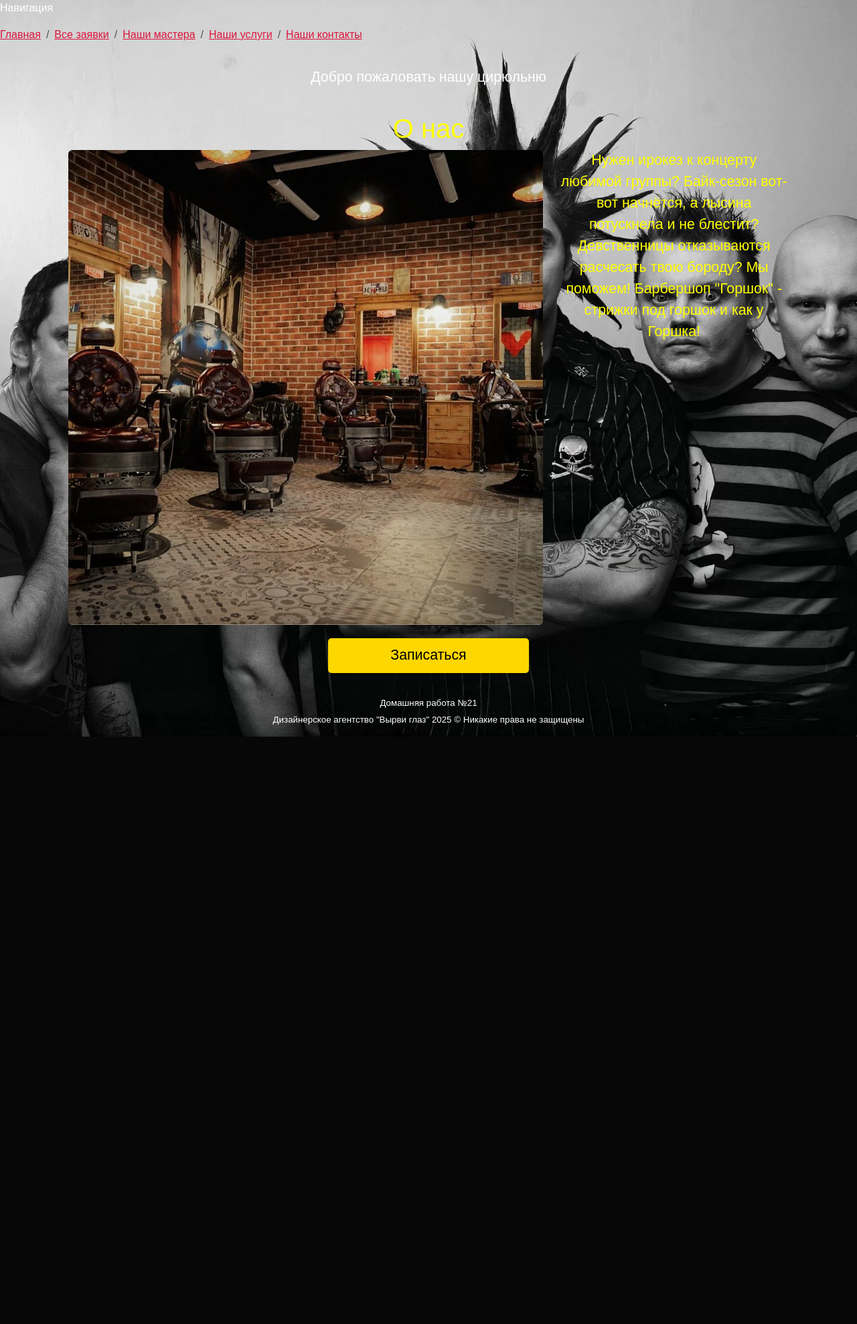
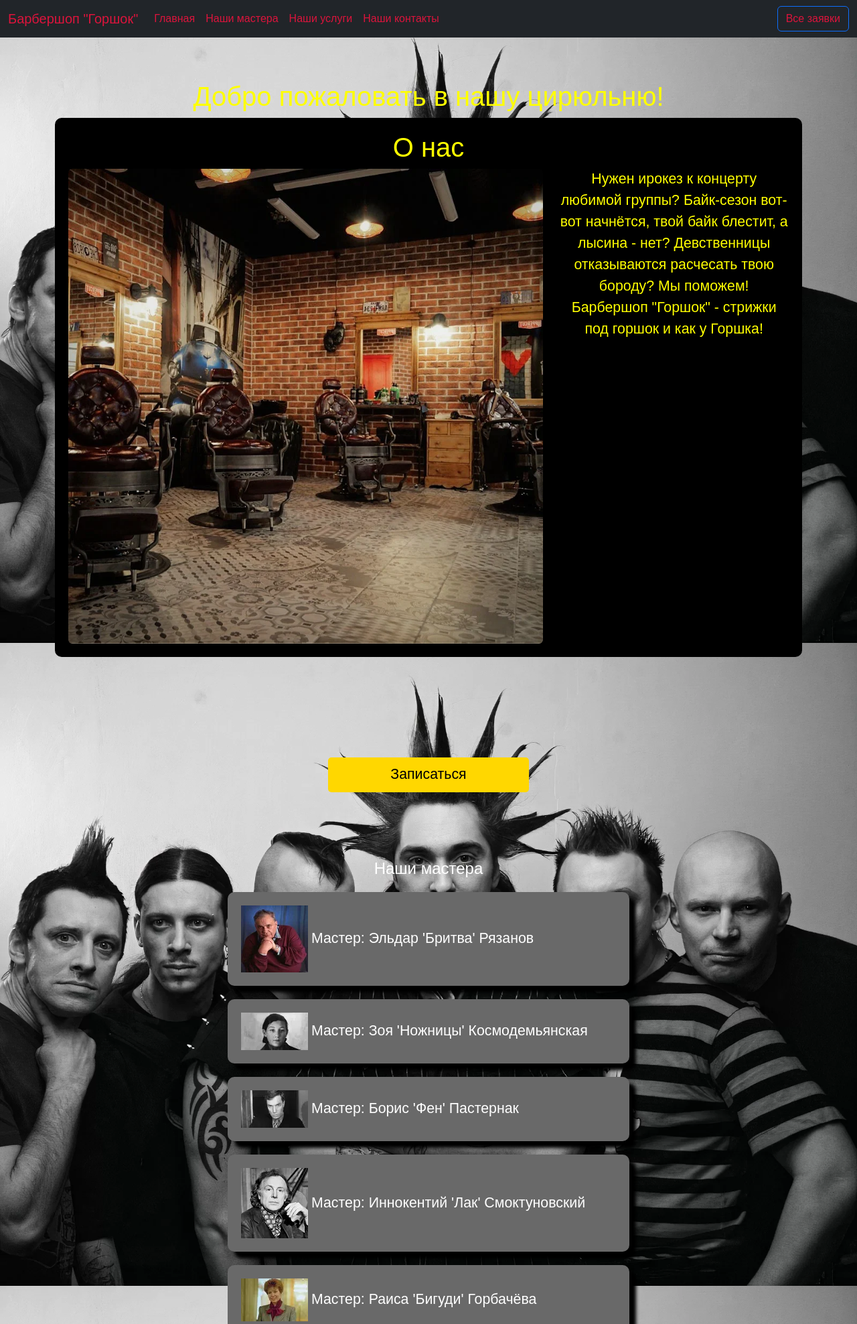
Before and after one commit to Greg-Miles/May_25, a Django app: page / in a window 1280 px wide. Shown: the top 1977 px of the page at 67% size. Before the commit the page ends 1100 px from the top, so only its background shows below. Run offline with Django 5.2, Linux system fonts and the light colour scheme; some web fonts are replaced.

Commit message:
hw_22: переработка меню под якорные ссылки, объединение контента на главной странице.

```diff
--- a/static/css/landing.css
+++ b/static/css/landing.css
@@ -1,6 +1,7 @@
 body {
     background-image: url('/static/img/background.webp');
     background-size: cover;
+    background-attachment: fixed;
     font-family: "Ponomar", sans-serif;
     color: white;
     font-size: 16pt;
@@ -9,6 +10,7 @@ body {
     display: flex;
     flex-direction: column;
     min-height: 100vh;
+    padding-top: 100px;
 }
 
 a:link {
@@ -25,6 +27,8 @@ a:visited {
 }
 
 nav {
+    position: fixed;
+    top: 0;
     display: flex;
     flex-direction: column;
     align-items: start;
@@ -102,6 +106,8 @@ footer > p {
 }
 
 #about_us {
+    background-color: black;
+    border-radius: 10px;
     color: yellow;
     padding: 20px;
 }
@@ -112,8 +118,17 @@ footer > p {
     width: 300px;
     border: none;
     padding: 10px 20px;
+    margin: 100px 0px 100px 0px;
     border-radius: 5px;
     cursor: pointer;
     font-size: 16pt;
     transition: background-color 0.3s ease;
 }
+
+h1 {
+    color: yellow;
+}
+
+section {
+    margin-bottom: 50px;
+}
--- a/static/js/landing.js
+++ b/static/js/landing.js
@@ -1,5 +1,5 @@
 document.addEventListener('DOMContentLoaded', function() {
-    const appointment = document.querySelector('button');
+    const appointment = document.querySelector('.make_appointment_btn');
     if (appointment) {
         appointment.addEventListener('click', function() {
             window.location.href = '/thanks';
--- a/templates/base.html
+++ b/templates/base.html
@@ -35,9 +35,11 @@
         {% endblock header %}
     </header>
     <main>
-        <p>Добро пожаловать нашу цирюльню</p>
+        <h1>Добро пожаловать в нашу цирюльню!</h1>
         <div class="container">
             {% block content %}
+                {% include "landing.html" %}
+
             {% endblock content %}
         </div>
     </main>
--- a/templates/landing.html
+++ b/templates/landing.html
@@ -10,7 +10,7 @@
             <div class="col-md-4">
                 <p>
                     Нужен ирокез к концерту любимой группы?
-                    Байк-сезон вот-вот начнётся, а лысина потускнела и не блестит?
+                    Байк-сезон вот-вот начнётся, твой байк блестит, а лысина - нет?
                     Девственницы отказываются расчесать твою бороду?
                     Мы поможем!
                     Барбершоп "Горшок" - стрижки под горшок и как у Горшка!
@@ -21,4 +21,65 @@
     <button class="btn make_appointment_btn">
         Записаться
     </button>
+    <section id="masters">
+        <h4>Наши мастера</h4>
+        {% for master in masters %}
+        <div class="container master-card">
+            <img src={% static  master.photo  %} alt="{{ master.name }}">
+            <p>Мастер: {{ master.name }} </p>
+        </div>
+    {% endfor %}
+    <a href="#about_us">Назад</a>
+    </section>
+    <section id="services_list">
+        <div class="container">
+            <h4 class="mb-4">Наши услуги</h4>
+            <table class="table table-striped table-hover" >
+                <thead>
+                    <tr>
+                        <th scope="col">Услуга</th>
+                        <th scope="col">Цена (руб.)</th>
+                    </tr>
+                </thead>
+                <tbody>
+                    {% for service in services %}
+                        <tr>
+                            <td>{{ service.name }}</td>
+                            <td>{{ service.price }}</td>
+                        </tr>
+                    {% endfor %}
+                </tbody>
+            </table>
+
+        <a href="#about_us">Назад</a>
+
+    </div>
+    </section>
+    <section id="contacts">
+        <div class="card">
+            <h4 class="card-tile">
+                Наши контакты:
+            </h4>
+            <div class="card-body">
+                <p class="card-text">
+                    <i class="bi bi-house"></i> Адрес: г. Москва, Пампуш на Твербуле.
+                    <br>
+                    <i class="bi bi-telephone"></i> Телефон: +7 (999) 999-99-99
+                    <br>
+                    <i class="bi bi-envelope"></i> Email: barbershop@gmail.com
+                    <br>
+                    <i class="bi bi-telegram"></i> Telegram: @barbershop
+                    <br>
+                    <i class="bi bi-clock"></i> Время работы: Пн-Пт: 10:00 - 20:00
+                    <br>
+                    <i class="bi bi-clock"></i> Сб-Вс: 10:00 - 18:00
+                    <br>
+
+
+                </p>
+            </div>
+        </div>
+        <a href="#about_us">Назад</a>
+    </section>
+
 {% endblock content %}
--- a/templates/menu.html
+++ b/templates/menu.html
@@ -1,12 +1,30 @@
-<nav aria-label="breadcrumb">
-    <p>Навигация</p>
-    <div>
-    <ol class="breadcrumb">
-        <li class="breadcrumb-item"><a href={% url 'landing'%}>Главная</a></li>
-        <li class="breadcrumb-item"><a href={% url 'orders_list'%}>Все заявки</a></li>
-        <li class="breadcrumb-item"><a href={% url "masters" %}>Наши мастера</a></li>
-        <li class="breadcrumb-item"><a href={% url 'services_list' %}>Наши услуги</a></li>
-        <li class="breadcrumb-item"><a href= {% url 'contacts' %} >Наши контакты</a></li>
-    </ol>
+<nav class="navbar navbar-expand-lg navbar-dark bg-dark fixed-top">
+  <div class="container-fluid">
+    <a class="navbar-brand" href="{% url 'landing' %}#">Барбершоп "Горшок"</a>
+    <button class="navbar-toggler" type="button" data-bs-toggle="collapse" data-bs-target="#navbarContent" aria-controls="navbarContent" aria-expanded="false" aria-label="Toggle navigation">
+      <span class="navbar-toggler-icon"></span>
+    </button>
+
+    <div class="collapse navbar-collapse" id="navbarContent">
+      <ul class="navbar-nav me-auto mb-2 mb-lg-0">
+        <li class="nav-item">
+          <a class="nav-link" href="{% url 'landing' %}#about_us">Главная</a>
+        </li>
+        <li class="nav-item">
+          <a class="nav-link" href="{% url 'landing' %}#masters">Наши мастера</a>
+        </li>
+        <li class="nav-item">
+          <a class="nav-link" href="{% url 'landing' %}#services_list">Наши услуги</a>
+        </li>
+        <li class="nav-item">
+          <a class="nav-link" href="{% url 'landing' %}#contacts">Наши контакты</a>
+        </li>
+      </ul>
+
+      <!-- Separated orders_list link -->
+      <div class="d-flex">
+        <a class="btn btn-outline-primary" href="{% url 'orders_list' %}">Все заявки</a>
+      </div>
     </div>
+  </div>
 </nav>
```
Also changed, not shown: templates/thanks.html (+3 -10 lines), core/data.py (line endings or trailing spaces).
